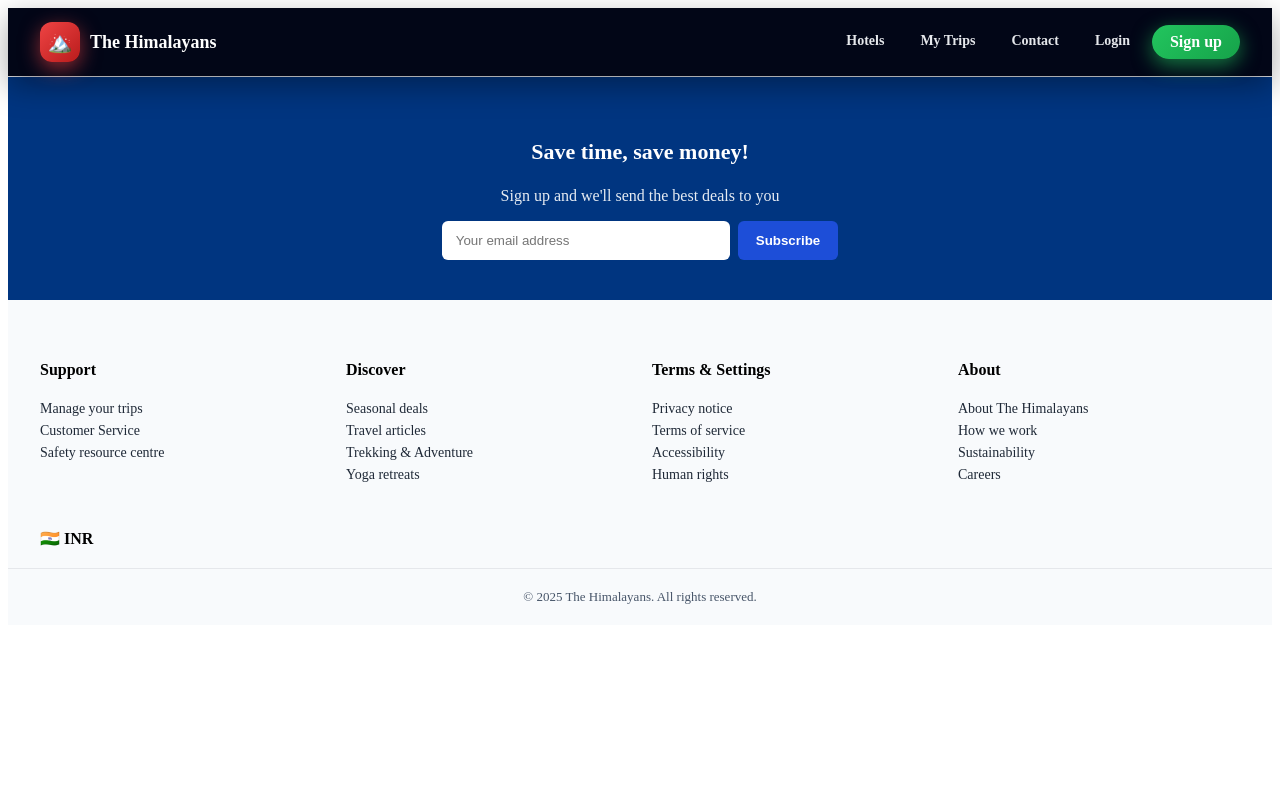
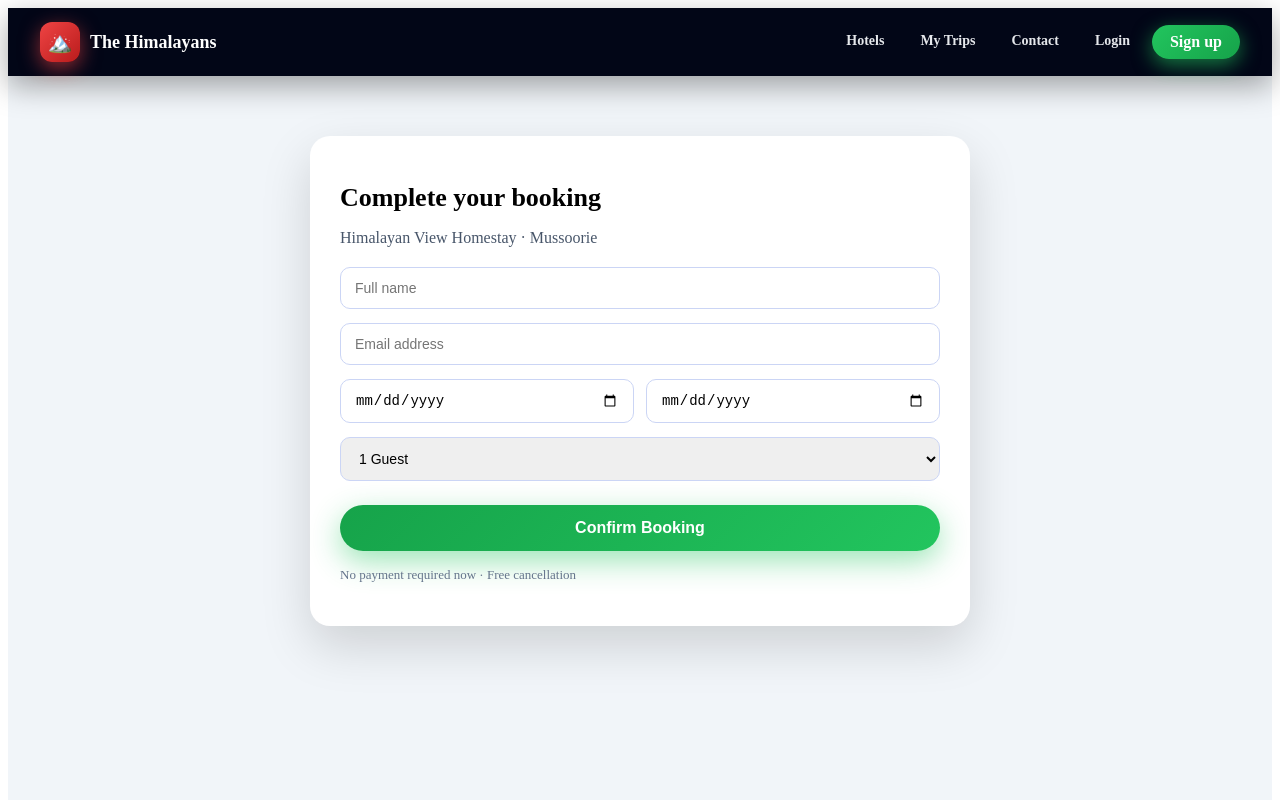
Before and after one commit to pamnautiyal-cpu/himstay, a React (Vite) app in the folder frontend/: page /booking in a window 1280 px wide. Shown: the top 800 px of the page. Built offline with nearby package versions, Linux system fonts and the light colour scheme.

Commit message:
Connect Book Now button to booking page in HotelDetails

```diff
--- a/frontend/src/MainRoutes.jsx
+++ b/frontend/src/MainRoutes.jsx
@@ -2,6 +2,7 @@ import { Routes, Route } from "react-router-dom";
 import Home from "./pages/Home";
 import TrekDetails from "./pages/TrekDetails";
 import YogaDetails from "./pages/YogaDetails";
+import Booking from "./pages/Booking";
 
 export default function MainRoutes() {
   return (
@@ -9,6 +10,8 @@ export default function MainRoutes() {
       <Route path="/" element={<Home />} />
       <Route path="/treks/:slug" element={<TrekDetails />} />
       <Route path="/yoga/:slug" element={<YogaDetails />} />
+<Route path="/booking" element={<Booking />} />
+
     </Routes>
   );
 }
--- a/frontend/src/pages/Booking.jsx
+++ b/frontend/src/pages/Booking.jsx
@@ -1,52 +1,81 @@
 import React, { useState } from "react";
 
-function Booking({
-  pricePerNight = 2500,
-  hotelName = "The Moksha Valley",
-}) {
-  const [checkIn, setCheckIn] = useState("");
-  const [checkOut, setCheckOut] = useState("");
-  const [guests, setGuests] = useState(2);
+export default function Booking() {
+  const [data, setData] = useState({
+    name: "",
+    email: "",
+    checkin: "",
+    checkout: "",
+    guests: 2,
+  });
 
-  const nights =
-    checkIn && checkOut
-      ? Math.max(
-          (new Date(checkOut) - new Date(checkIn)) /
-            (1000 * 60 * 60 * 24),
-          1
-        )
-      : 0;
+  const handleChange = (e) => {
+    setData({ ...data, [e.target.name]: e.target.value });
+  };
 
-  const totalPrice = nights * pricePerNight;
-
-  const handleBooking = () => {
-    alert(
-      `Booking Requested\nHotel: ${hotelName}\nCheck-in: ${checkIn}\nCheck-out: ${checkOut}\nGuests: ${guests}\nTotal: ₹${totalPrice}`
-    );
+  const handleSubmit = (e) => {
+    e.preventDefault();
+    alert("✅ Booking request submitted!");
   };
 
   return (
-    <div style={box}>
-      <h3>Book Your Stay</h3>
+    <div style={{ background: "#f1f5f9", minHeight: "100vh", padding: 20 }}>
+      <div
+        style={{
+          maxWidth: 600,
+          margin: "40px auto",
+          background: "#fff",
+          borderRadius: 20,
+          padding: 30,
+          boxShadow: "0 20px 50px rgba(0,0,0,0.15)",
+        }}
+      >
+        <h1 style={{ fontSize: 26, fontWeight: 800, marginBottom: 10 }}>
+          Complete your booking
+        </h1>
+        <p style={{ color: "#475569", marginBottom: 20 }}>
+          Himalayan View Homestay · Mussoorie
+        </p>
 
-      <label>Check-in</label>
+        <form onSubmit={handleSubmit} style={{ display: "grid", gap: 14 }}>
+          <input
+            name="name"
+            placeholder="Full name"
+            required
+            onChange={handleChange}
+            style={inputStyle}
+          />
+
+          <input
+            type="email"
+            name="email"
+            placeholder="Email address"
+            required
+            onChange={handleChange}
+            style={inputStyle}
+          />
+
+          <div style={{ display: "grid", gridTemplateColumns: "1fr 1fr", gap: 12 }}>
             <input
               type="date"
-        value={checkIn}
-        onChange={(e) => setCheckIn(e.target.value)}
+              name="checkin"
+              required
+              onChange={handleChange}
+              style={inputStyle}
             />
-
-      <label>Check-out</label>
             <input
               type="date"
-        value={checkOut}
-        onChange={(e) => setCheckOut(e.target.value)}
+              name="checkout"
+              required
+              onChange={handleChange}
+              style={inputStyle}
             />
+          </div>
 
-      <label>Guests</label>
           <select
-        value={guests}
-        onChange={(e) => setGuests(Number(e.target.value))}
+            name="guests"
+            onChange={handleChange}
+            style={inputStyle}
           >
             <option value="1">1 Guest</option>
             <option value="2">2 Guests</option>
@@ -54,24 +83,36 @@ function Booking({
             <option value="4">4 Guests</option>
           </select>
 
-      <p>₹ {pricePerNight} / night</p>
+          <button
+            type="submit"
+            style={{
+              marginTop: 10,
+              padding: "14px",
+              borderRadius: 999,
+              border: "none",
+              background: "linear-gradient(135deg,#16a34a,#22c55e)",
+              color: "#fff",
+              fontWeight: 800,
+              fontSize: 16,
+              cursor: "pointer",
+              boxShadow: "0 10px 30px rgba(34,197,94,0.45)",
+            }}
+          >
+            Confirm Booking
+          </button>
+        </form>
 
-      {nights > 0 && (
-        <p>
-          Total: ₹ {totalPrice} ({nights} nights)
+        <p style={{ fontSize: 13, color: "#64748b", marginTop: 16 }}>
+          No payment required now · Free cancellation
         </p>
-      )}
-
-      <button onClick={handleBooking}>Book Now</button>
+      </div>
     </div>
   );
 }
 
-const box = {
-  padding: 20,
-  borderRadius: 12,
-  background: "#fff",
-  maxWidth: 400,
+const inputStyle = {
+  padding: "12px 14px",
+  borderRadius: 10,
+  border: "1px solid #cbd5f5",
+  fontSize: 14,
 };
-
-export default Booking;
```
Also changed, not shown: frontend/src/pages/HotelDetails.jsx (+8 -1 lines). Lines whose indentation alone changed are shown as unchanged.
